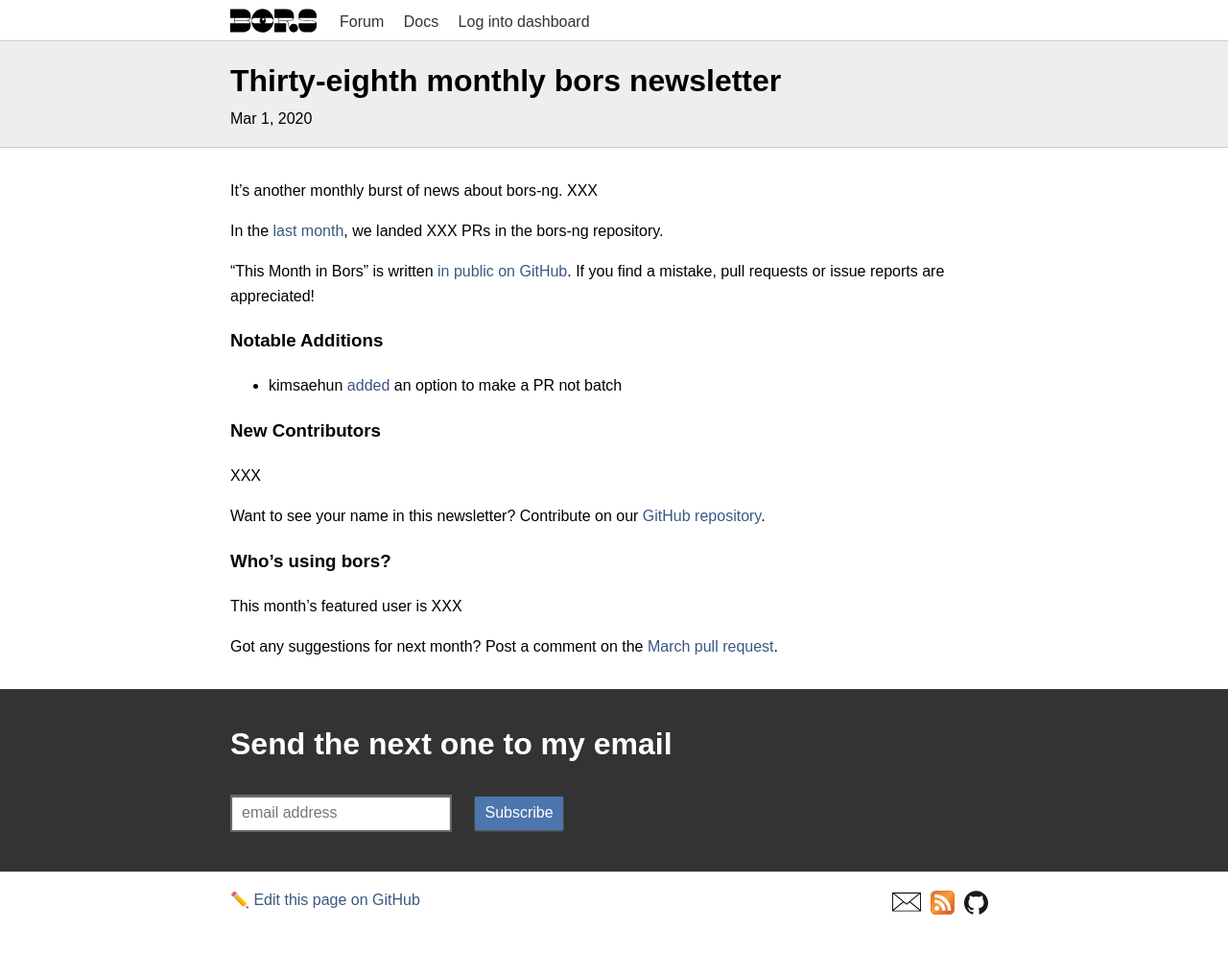
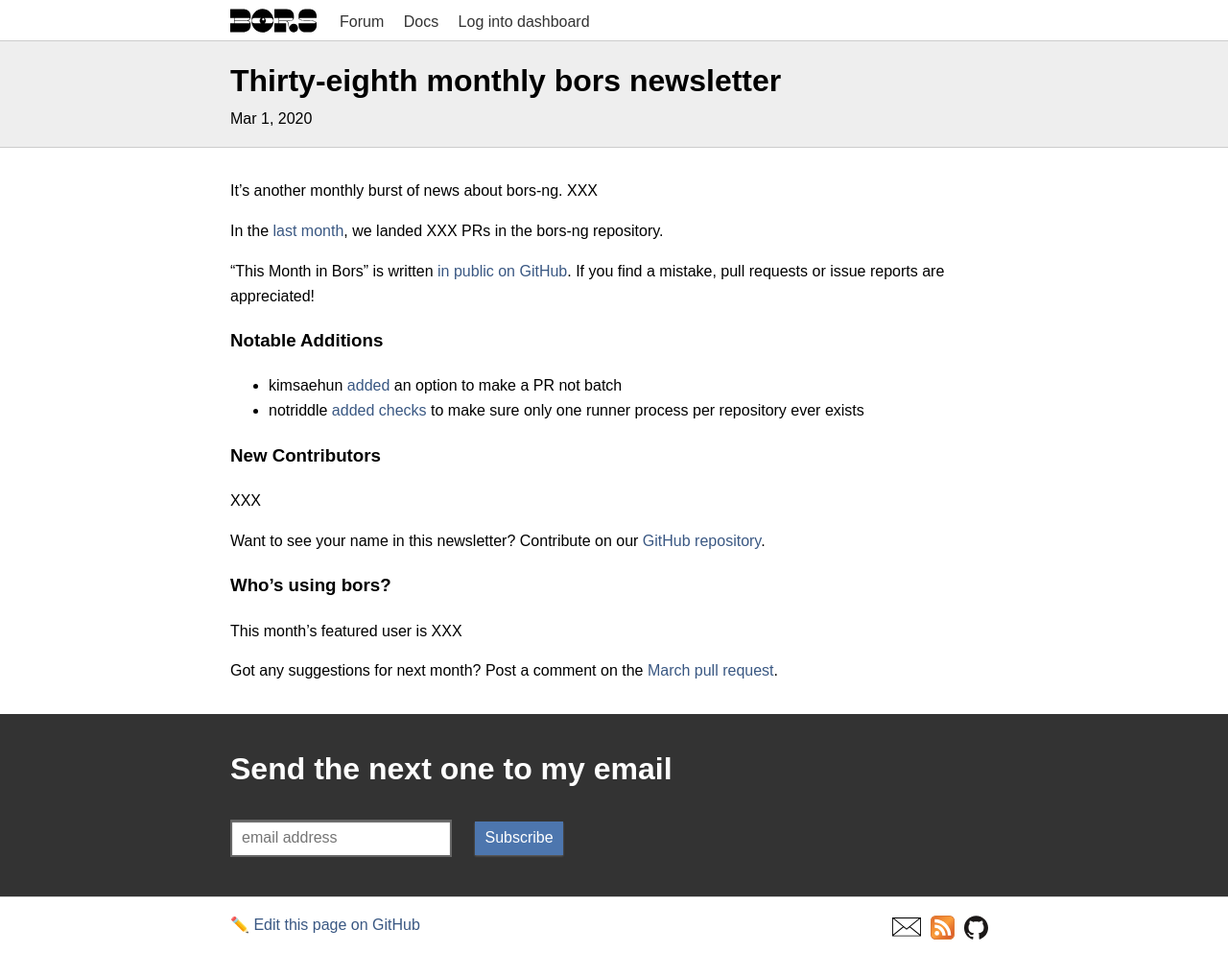
Before and after one commit to bors-ng/bors-ng.github.io, a Jekyll site: the page built from _posts/2020-03-01-tmib-38.md, in a window 1280 px wide. Shown: the whole page at 96% size. Built offline with Jekyll 4.4.1, drawn with Linux system fonts in a browser that asks for light colours; before the commit the page ends 967 px from its top, so only the background shows below that.

Commit message:
Add bors-ng/bors-ng#883

```diff
--- a/_posts/2020-03-01-tmib-38.md
+++ b/_posts/2020-03-01-tmib-38.md
@@ -20,6 +20,7 @@
 ### Notable Additions
 
 * kimsaehun [added](https://github.com/bors-ng/bors-ng/pull/839) an option to make a PR not batch
+* notriddle [added checks](https://github.com/bors-ng/bors-ng/pull/883) to make sure only one runner process per repository ever exists
 
 
 ### New Contributors
```
